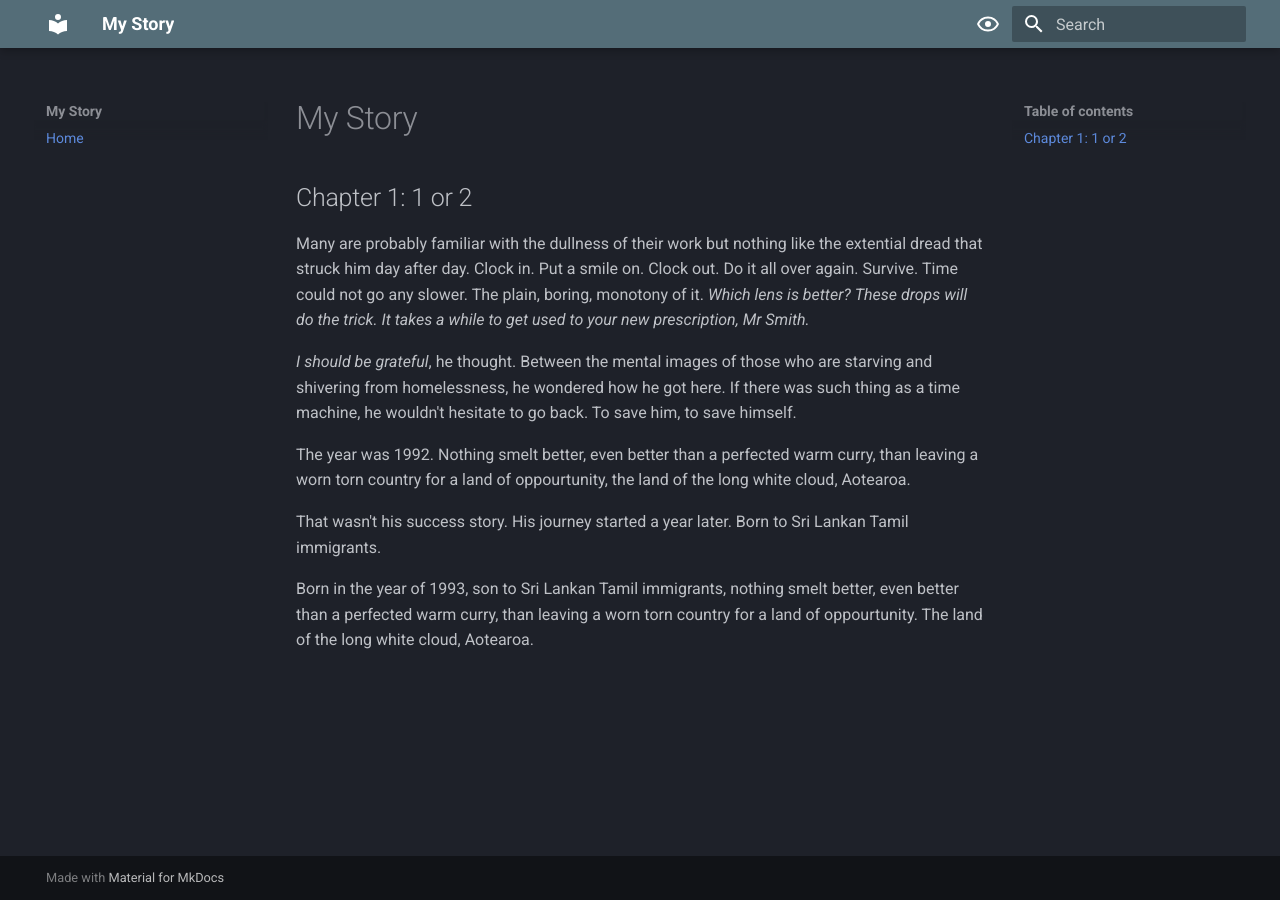
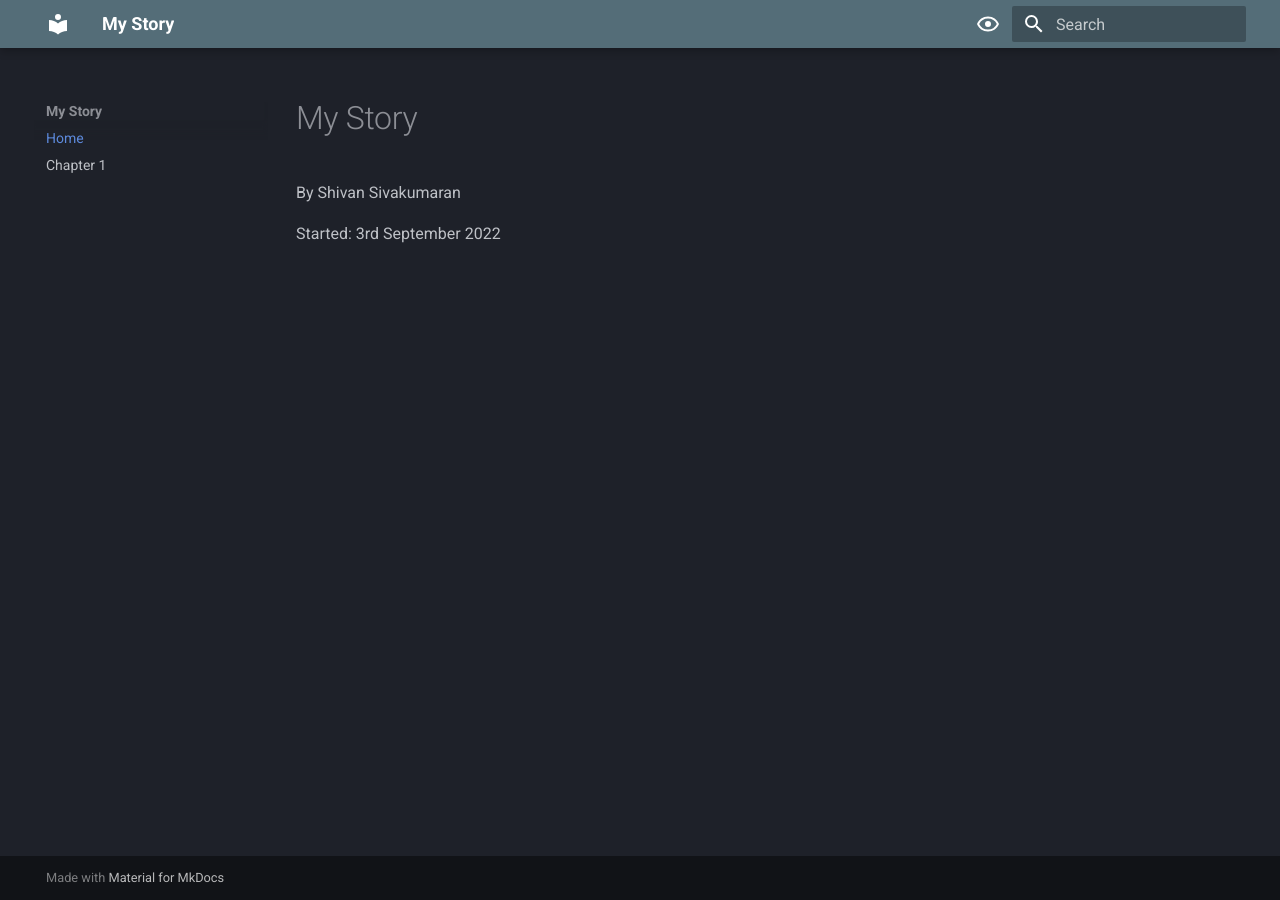
Before and after one commit to shivan-s/my-story, an MkDocs documentation site: the page built from docs/index.md, in a window 1280 px wide. Built offline with MkDocs 1.6.1 and Material for MkDocs 9.7.7, drawn with Linux system fonts in a browser that asks for light colours.

Commit message:
'updating'

```diff
--- a/docs/index.md
+++ b/docs/index.md
@@ -1,13 +1,5 @@
 # My Story
 
-## Chapter 1: 1 or 2
+By Shivan Sivakumaran
 
-Many are probably familiar with the dullness of their work but nothing like the extential dread that struck him day after day. Clock in. Put a smile on. Clock out. Do it all over again. Survive. Time could not go any slower. The plain, boring, monotony of it. _Which lens is better?_ _These drops will do the trick._ _It takes a while to get used to your new prescription, Mr Smith._
-
-_I should be grateful_, he thought. Between the mental images of those who are starving and shivering from homelessness, he wondered how he got here. If there was such thing as a time machine, he wouldn't hesitate to go back. To save him, to save himself.
-
-The year was 1992. Nothing smelt better, even better than a perfected warm curry, than leaving a worn torn country for a land of oppourtunity, the land of the long white cloud, Aotearoa.
-
-That wasn't his success story. His journey started a year later. Born to Sri Lankan Tamil immigrants.
-
-Born in the year of 1993, son to Sri Lankan Tamil immigrants, nothing smelt better, even better than a perfected warm curry, than leaving a worn torn country for a land of oppourtunity. The land of the long white cloud, Aotearoa.
+Started: 3rd September 2022
--- a/mkdocs.yml
+++ b/mkdocs.yml
@@ -3,6 +3,7 @@ site_name: My Story
 site_url: https://shivan-s.github.io/my-story
 nav:
   - Home: index.md
+  - Chapter 1: 1.md
 theme:
   name: material
   palette:
```
Also changed, not shown: docs/1.md (added, +9 -0 lines).
